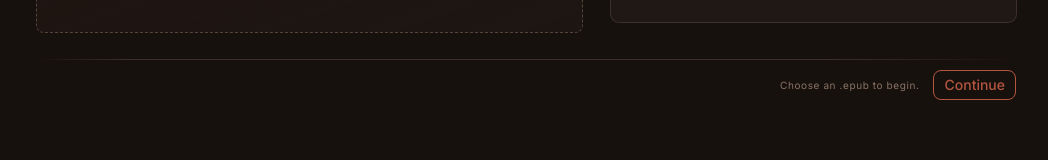
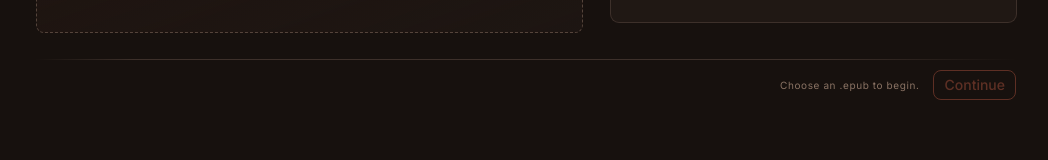
Before and after one commit to devemg/bindery, a React (Vite) app: page / in a window 1280 px wide. Shown: the part 376-536 px from the top of the page, without its empty margins (114-1162 px from the left). Built offline with nearby package versions, Linux system fonts and the light colour scheme.

Commit message:
feat: block continue button

```diff
--- a/src/features/bindery/BinderyWizard.tsx
+++ b/src/features/bindery/BinderyWizard.tsx
@@ -37,6 +37,7 @@ export function BinderyWizard() {
             onBack={actions.back}
             onForward={actions.forward}
             onReset={actions.reset}
+            state={state}
           />
         </section>
       </div>
--- a/src/features/bindery/components/NavBar.tsx
+++ b/src/features/bindery/components/NavBar.tsx
@@ -1,5 +1,7 @@
 import { cx } from '../../../lib/cx';
 import { LAST_STEP, type Step } from '../state/types';
+import { canContinue } from '../state/selectors';
+import type { BinderyState } from '../state/types';
 
 const FOCUS = 'focus-visible:outline-2 focus-visible:outline-offset-2 focus-visible:outline-accent';
 
@@ -9,9 +11,10 @@ interface NavBarProps {
   readonly onBack: () => void;
   readonly onForward: () => void;
   readonly onReset: () => void;
+  readonly state: BinderyState;
 }
 
-export function NavBar({ step, hint, onBack, onForward, onReset }: NavBarProps) {
+export function NavBar({ step, hint, onBack, onForward, onReset, state }: NavBarProps) {
   return (
     <div className="rule-fade-t flex items-center justify-between gap-16 pt-10">
       {/* Kept in the layout on step 1 so the row does not shift. */}
@@ -33,7 +36,12 @@ export function NavBar({ step, hint, onBack, onForward, onReset }: NavBarProps)
           </button>
         )}
         {step < LAST_STEP && (
-          <button type="button" onClick={onForward} className={cx('btn btn-primary', FOCUS)}>
+          <button
+            type="button"
+            onClick={onForward}
+            disabled={!canContinue(state)}
+            className={cx('btn btn-primary', FOCUS)}
+          >
             {step === 2 ? 'Review' : 'Continue'}
           </button>
         )}
--- a/src/features/bindery/state/selectors.ts
+++ b/src/features/bindery/state/selectors.ts
@@ -5,11 +5,21 @@ import type { BinderyState } from './types';
 const EMPTY = '—';
 
 /**
- * Step 1 is the only gate: there is nothing to rebind without a book. Every
- * other hint in the design is advisory, exactly as the handoff specifies.
+ * Each Continue button is gated by the minimum information needed to enter
+ * the next step. Keeping this derived from state also keeps disabled styling
+ * and keyboard activation consistent.
  */
 export function canContinue(state: BinderyState): boolean {
-  return state.step === 0 ? state.archive !== null : true;
+  switch (state.step) {
+    case 0:
+      return state.archive !== null && !state.isReading;
+    case 1:
+      return true;
+    case 2:
+      return state.meta.title.trim().length > 0;
+    case 3:
+      return false;
+  }
 }
 
 /** The advisory note beside the Continue button, empty once it is satisfied. */
--- a/src/styles/index.css
+++ b/src/styles/index.css
@@ -255,7 +255,7 @@
     @apply inline-flex overflow-hidden rounded-md border border-line-divider;
   }
   .seg-opt {
-    @apply inline-flex cursor-pointer items-center gap-6 border border-line bg-transparent px-12 py-7 font-body text-sm font-normal text-ink-dim;
+    @apply inline-flex cursor-pointer items-center gap-6 border-line bg-transparent px-12 py-7 font-body text-sm font-normal text-ink-dim;
   }
   .seg-opt + .seg-opt {
     @apply -ml-px;
```
Also changed, not shown: 4 other files (tests, documents, lock files or other folders).
